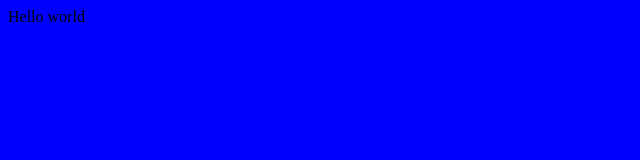
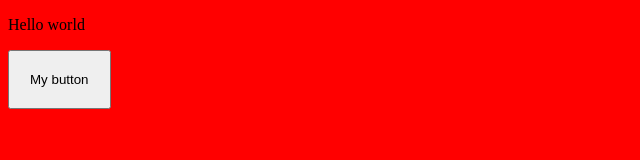
Before and after one commit to nithincspnr/learn-sass, a website built with Parcel: page basic/src/index.html in a window 1280 px wide. Shown: the whole page, without its empty margins (0-640 px from the left). Built offline with nearby package versions, Linux system fonts and the light colour scheme.

Commit message:
setup basic

```diff
--- a/src/index.html
+++ b/basic/src/index.html
@@ -5,12 +5,16 @@
     <meta charset="UTF-8">
     <meta http-equiv="X-UA-Compatible" content="IE=edge">
     <meta name="viewport" content="width=device-width, initial-scale=1.0">
-    <link rel="css/stylesheet" href="scss/main.scss">
+    <link rel="stylesheet" href="scss/main.scss">
     <title>Sass starter project with Parcel</title>
 </head>
 
 <body>
-    Hello world
+    <p>
+        Hello world
+    </p>
+    <div><button class="btn">My button</button></div>
+
 </body>
 
 </html>
--- /dev/null
+++ b/basic/src/scss/_colors.scss
@@ -0,0 +1 @@
+$red: red;
--- /dev/null
+++ b/basic/src/scss/main.scss
@@ -0,0 +1,9 @@
+@use 'colors';
+
+body {
+    background: colors.$red;
+}
+
+.btn {
+    padding: 20px;
+}
--- a/package.json
+++ b/package.json
@@ -4,9 +4,9 @@
   "description": "",
   "main": "index.js",
   "scripts": {
-    "dev": "parcel src/index.html",
-    "build": "parcel build src/index.html",
-    "sass:watch": "sass --watch ./src/scss:dist/css"
+    "basic:dev": "parcel basic/src/index.html",
+    "basic:build": "parcel build basic/src/index.html",
+    "sass:watch": "sass --watch ./basic/src/scss:dist/css"
   },
   "keywords": [],
   "author": "",
--- a/src/scss/main.scss
+++ /dev/null
@@ -1,5 +0,0 @@
-$red: red;
-
-body {
-    background: blue;
-}
```
